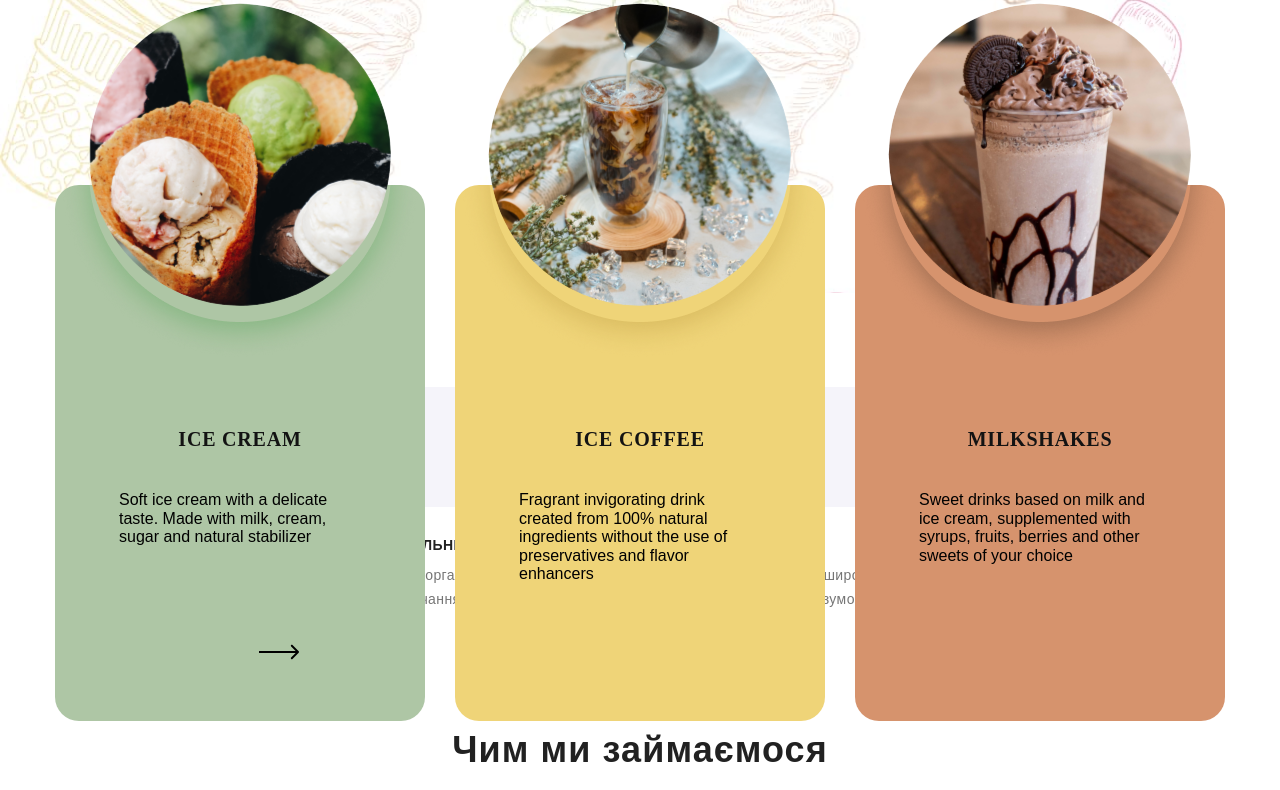
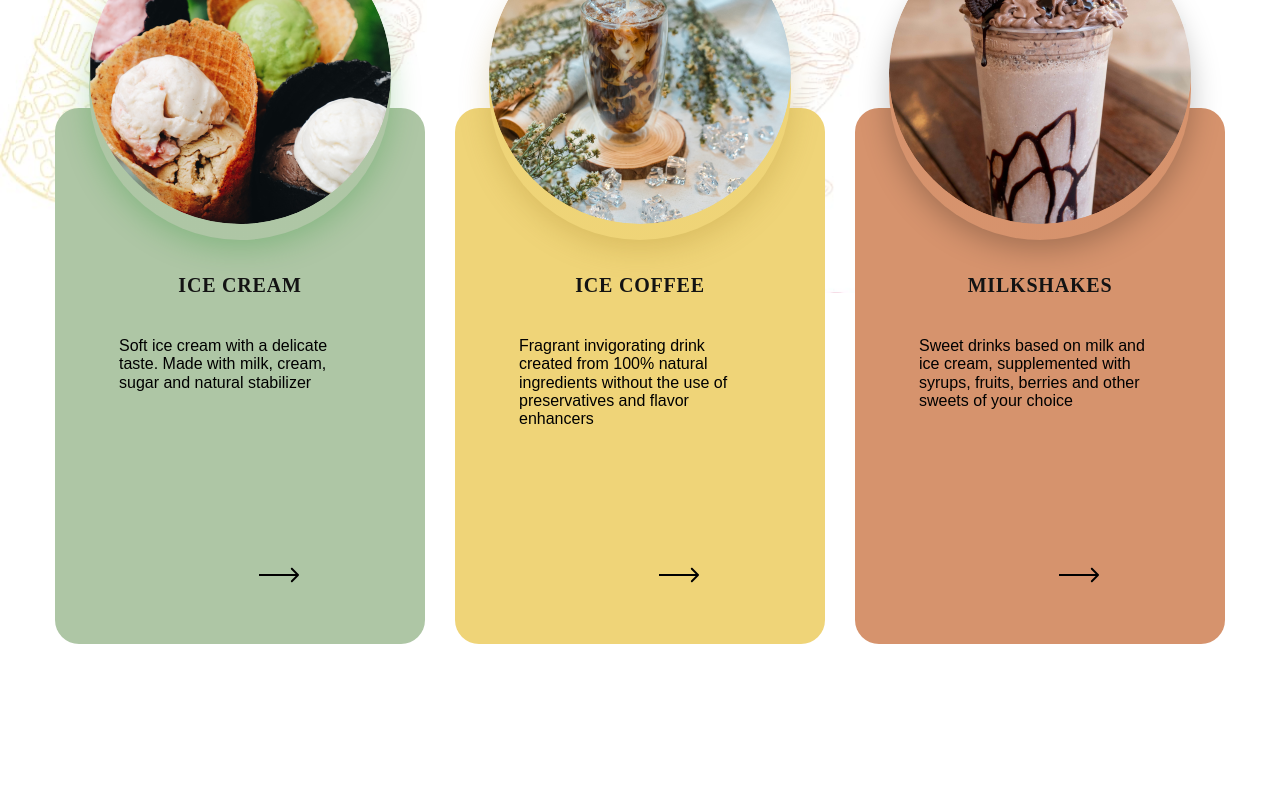
Before and after one commit to Tatiana-Tsymbaliuk/project-12, a plain HTML site: page index.html in a window 1280 px wide. Shown: the part 388-1178 px from the top of the page. After the commit the page ends 1140 px from the top, so only its background shows below. Drawn offline with nearby package versions, Linux system fonts and the light colour scheme; files whose address does not match are found by name.

Commit message:
create two

```diff
--- a/index.html
+++ b/index.html
@@ -49,34 +49,49 @@
   <main>
     <section class="products">
       <div class="container">
-        <h3 class="products-label">100% natural</h3>
-        <h2 class="products-caption">products</h2>
-        <button type="button" class="btn" data-modal-open>Замовити послугу</button>
-        <ul class="list products-list" >
-          <li class="products-one">
-            <h4 class="products-title">ice cream</h4>
-            <p class="products-info">Soft ice cream with a delicate taste. Made with milk, cream, sugar and natural stabilizer</p>
-            <button class="btn-products">
+        <h3 class="products__abel">100% natural</h3>
+        <h2 class="products__caption">products</h2>
+       <!--<button type="button" class="btn" data-modal-open>Замовити послугу</button>-->
+        <ul class="list products__ist" >
+          <li class="products__one products__item">
+            <div class="product__one-img"></div>
+            <h4 class="products__title">ice cream</h4>
+            <p class="products__info">Soft ice cream with a delicate taste. Made with milk, cream, sugar and natural stabilizer</p>
+            <button class="btn__products">
               <svg width="40" height="16">
                 <use href="./images/icons.svg#icon-arrow"></use>
                       </svg>
 
                     </button>
           </li>
-          <li class="products-two">
-            <h4 class="products-title">ice coffee</h4>
-            <p class="products-info">Fragrant invigorating drink created from 100% natural ingredients without the use of preservatives and flavor enhancers</p>
+          <li class="products__two products__item">
+            <div class="product__two-img"></div>
+            <h4 class="products__title">ice coffee</h4>
+            <p class="products__info">Fragrant invigorating drink created from 100% natural ingredients without the use of preservatives and flavor enhancers</p>
+            <button class="btn__products">
+              <svg width="40" height="16">
+                <use href="./images/icons.svg#icon-arrow"></use>
+              </svg>
+
+            </button>
           </li>
-          <li class="products-three">
-            <h4 class="products-title">milkshakes</h4>
-            <p class="products-info">Sweet drinks based on milk and ice cream, supplemented with syrups, fruits, berries and other sweets of your choice</p>
+          <li class="products__three products__item">
+            <div class="product__three-img"></div>
+            <h4 class="products__title">milkshakes</h4>
+            <p class="products__info">Sweet drinks based on milk and ice cream, supplemented with syrups, fruits, berries and other sweets of your choice</p>
+            <button class="btn__products">
+              <svg width="40" height="16">
+                <use href="./images/icons.svg#icon-arrow"></use>
+              </svg>
+
+            </button>
           </li>
         </ul>
       </div>
     </section>
 
 
-  <section class="about">
+  <!--<section class="about">
       <div class="container">
         <h2 class="visually-hidden">Наші переваги</h2>
         <ul class="list list-our-virtues">
--- a/sass/components/_typography.scss
+++ b/sass/components/_typography.scss
@@ -49,7 +49,7 @@
         height: 600px;
 }
 }
-.products-caption {
+.products__caption {
 
         font-family: 'Seymour One';
         font-style: normal;
@@ -73,7 +73,7 @@
 }
 }
 
-.products-label{
+.products__label{
         font-family: 'Montserrat';
         font-style: normal;
         font-weight: 800;
@@ -86,7 +86,7 @@
         margin-bottom: 12px;
 
 }
-.products-list{
+.products__ist{
         display: flex;
         flex-wrap: wrap;
         gap: 30px;
@@ -104,76 +104,20 @@
 }
 
 
-.products-one{
+.products__item {
         position: relative;
-        align-items: center;
         width: 280px;
         height: 420px;
         padding-left: 40px;
         padding-right: 40px;
-        border-radius: 24px;
-        background-color: #AEC6A5;
-        margin-bottom: 108px;
-        background-image: url(../images/products/ellips.png);
- background-repeat: no-repeat;
-       background-position: top -100px center;
+
         @media screen and (min-width: 768px)and(max-width: 1199px) {
                 width: 224px;
+                height: 428px;
                 padding-left: 26px;
                 padding-right: 26px;
-
-        }
-@media screen and (min-width: 1200px) {
-
-        width: 370px;
-        height: 536px;
-        padding-left: 64px;
-        padding-right: 64px;
-        background-image: url(../images/products/ellipsl.png);
-        background-position: top -187px center;
-                 }
-}
-
-.products-one:before {
-        display: block;
-        width: 200px;
-        height: 200px;
-        border-radius: 50%;
-        background-size: contain;
-        background-image: url(../images/products/ice.png);
-        content: "";
-        transform: translateY(-50%);
-
-@media screen and (min-width: 768px)and(max-width: 1199px) {
-        transform: translate(-7%,-50%);
-
-        }
-@media screen and (min-width: 1200px) {
-        width: 302px;
-        height: 302px;
-        background-image: url(../images/products/ice_l.png);
-        content: "";
-        transform: translate(-10%, -60%);
-  }
-}
-
-
-.products-two{
-        align-items: center;
-        width: 280px;
-        height: 420px;
-        padding-left: 40px;
-        padding-right: 40px;
-        border-radius: 24px;
-        background-color: #EFD478;
-        margin-bottom: 108px;
-        background-image: url(../images/products/ellipstwo.png);
-        background-repeat: no-repeat;
-        background-position: top -100px center;
-@media screen and (min-width: 768px)and(max-width: 1199px) {width: 224px;
-        width: 224px;
-        padding-left: 26px;
-        padding-right: 26px;
+                padding-bottom: 133px;
+                margin-bottom: 0px;
         }
 
         @media screen and (min-width: 1200px) {
@@ -181,79 +125,201 @@ position: relative;
                 height: 536px;
                 padding-left: 64px;
                 padding-right: 64px;
-        background-image: url(../images/products/ellipslcofe.png);
+                margin-bottom: 0px;
+        }
+}
+
+.products__one {
+        background-color: #AEC6A5;
+        border-radius: 24px;
+        // background-image: url(../images/products/ellips.png);
+        // background-repeat: no-repeat;
+        background-position: top -100px center;
+        margin-bottom: 108px;
+
+        @media screen and (min-width: 1200px) {
+                // background-image: url(../images/products/ellipsl.png);
                 background-position: top -187px center;
         }
 }
 
-.products-two:before {
-        display: flex;
+.product__one-img {
         width: 200px;
         height: 200px;
+        background-size: cover;
+        position: absolute;
+        left: 50%;
+        transform: translateX(-50%);
+        top: -100px;
+        z-index: 1;
         border-radius: 50%;
-        background-image: url(../images/products/cofe.png);
-        content: " ";
-        transform: translateY(-50%);
-@media screen and (min-width: 768px)and(max-width: 1199px) {
-        transform: translate(-7%, -50%);
-
-                }
+        background: linear-gradient(0deg, rgba(156, 190, 143, 0.7), rgba(156, 190, 143, 0.7)), #D9D9D9;
+        box-shadow: 0px 8px 30px rgba(10, 136, 23, 0.25);
 @media screen and (min-width: 1200px) {
                 width: 302px;
                 height: 302px;
-        background-image: url(../images/products/cofe_l.png);
-        content: "";
-        transform: translate(-10%, -60%);
+                top: -170px;
+        }
+        &:before {
+                content: '';
+                background: url(../images/products/ice.png);
+                background-size: cover;
+                width: 100%;
+                height: 100%;
+                border-radius: 50%;
+                position: absolute;
+        top: -12px;
+
+                @media screen and (min-width: 1200px) {
+                        top: -16px;
+                        background: url(../images/products/ice_l.png);
                 }
         }
-.products-three {
-        position: relative;
-        width: 280px;
-        height: 420px;
-        padding-left: 40px;
-        padding-right: 40px;
-        border-radius: 24px;
-        background-color: #D6936D;
-        background-image: url(../images/products/ellipsthree.png);
-        background-repeat: no-repeat;
-        background-position: top -100px center;
-        margin-bottom: 60px;
-@media screen and (min-width: 768px)and(max-width: 1199px) {
-        width: 224px;
-        padding-left: 26px;
-        padding-right: 26px;
         }
 
+// .products__one:before {
+//         display: block;
+//         width: 200px;
+//         height: 200px;
+//         border-radius: 50%;
+//         background-size: contain;
+//         background-image: url(../images/products/ice.png);
+
+//         content: "";
+//         transform: translateY(-50%);
+
+// @media screen and (min-width: 768px)and(max-width: 1199px) {
+//                 transform: translate(-7%, -50%);
+//         }
+
+// @media screen and (min-width: 1200px) {
+//                 width: 302px;
+//                 height: 302px;
+//                 background-image: url(../images/products/ice_l.png);
+//                 content: "";
+//                 transform: translate(-10%, -60%);
+//         }
+// }
+
+
+.products__two {
+        background-color: #EFD478;
+        border-radius: 24px;
+       // background-image: url(../images/products/ellipstwo.png);
+        //background-repeat: no-repeat;
+        background-position: top -100px center;
+        margin-bottom: 108px;
+
         @media screen and (min-width: 1200px) {
-        width: 370px;
-        height: 536px;
-        padding-left: 64px;
-        padding-right: 64px;
-        background-image: url(../images/products/ellipslmilk.png);
+               // background-image: url(../images/products/ellipslcofe.png);
+                background-position: top -187px center;
+
+        }
+}
+.product__two-img {
+        width: 200px;
+        height: 200px;
+        background-size: cover;
+        position: absolute;
+        left: 50%;
+        transform: translateX(-50%);
+        top: -100px;
+        z-index: 1;
+        border-radius: 50%;
+        background: linear-gradient(0deg, rgba(248, 210, 78, 0.7), rgba(248, 210, 78, 0.7)), #D9D9D9;
+        box-shadow: 0px 8px 30px rgba(153, 114, 23, 0.25);
+@media screen and (min-width: 1200px) {
+        width: 302px;
+        height: 302px;
+        top: -170px;
+        }
+        &:before {
+                content: '';
+                background: url(../images/products/cofe.png);
+                background-size: cover;
+                width: 100%;
+                height: 100%;
+                border-radius: 50%;
+                position: absolute;
+                 top: -12px;
+
+                @media screen and (min-width: 1200px) {
+                        top: -16px;
+                background: url(../images/products/cofe_l.png);
+                }
+}}
+//.products__two:before {
+      //  display: flex;
+       // width: 200px;
+       // height: 200px;
+      //  border-radius: 50%;
+      //  background-image: url(../images/products/cofe.png);
+       // content: " ";
+       // transform: translateY(-50%);
+
+       // @media screen and (min-width: 768px)and(max-width: 1199px) {
+           //     transform: translate(-7%, -50%);
+
+      //  }
+
+     //   @media screen and (min-width: 1200px) {
+           //     width: 302px;
+            //    height: 302px;
+           //     background-image: url(../images/products/cofe_l.png);
+          //      content: "";
+          //      transform: translate(-10%, -60%);
+      //  }
+//}
+
+.products__three {
+        background-color: #D6936D;
+        border-radius: 24px;
+        //background-image: url(../images/products/ellipsthree.png);
+        //background-repeat: no-repeat;
+        background-position: top -100px center;
+
+
+        @media screen and (min-width: 1200px) {
+               // background-image: url(../images/products/ellipslmilk.png);
                 background-position: top -187px center;
         }
 }
 
-.products-three:before {
-        display: flex;
+.product__three-img {
         width: 200px;
         height: 200px;
+        background-size: cover;
+        position: absolute;
+        left: 50%;
+        transform: translateX(-50%);
+        top: -100px;
+        z-index: 1;
         border-radius: 50%;
-        background-image: url(../images/products/shakes.png);
-        content: " ";
-        transform: translateY(-50%);
-@media screen and (min-width: 768px) {
-        transform: translate(-7%, -50%);
-        }
+        background: linear-gradient(0deg, rgba(213, 117, 63, 0.7), rgba(213, 117, 63, 0.7)), #D9D9D9;
+        box-shadow: 0px 8px 30px rgba(0, 0, 0, 0.25);
 @media screen and (min-width: 1200px) {
                 width: 302px;
                 height: 302px;
-        background-image: url(../images/products/shakes_l.png);
-        content: "";
-        transform: translate(-10%, -60%);
+                top: -170px;
+        }
+        &:before {
+                content: '';
+                background: url(../images/products/shakes.png);
+                background-size: cover;
+                width: 100%;
+                height: 100%;
+                border-radius: 50%;
+                position: absolute;
+                top: -12px;
+        @media screen and (min-width: 1200px) {
+                        top: -16px;
+                        background: url(../images/products/shakes_l.png);
                 }
         }
-.products-title{
+
+}
+
+.products__title{
         font-family: 'Montserrat';
         font-style: normal;
         font-weight: 700;
@@ -263,10 +329,12 @@ position: relative;
         letter-spacing: 0.04em;
         text-transform: uppercase;
         color: #131313;
-        margin-top: -60px;
+        margin-top: 123px;
         margin-bottom: 40px;
-}
-.product-info{
+        @media screen and (min-width: 1200px) {
+                margin-top: 165px;
+}}
+.product__info{
         font-family: 'Montserrat';
         font-style: normal;
         font-weight: 400;
@@ -277,7 +345,7 @@ position: relative;
         color: #131313;
 
 }
-.btn-products{
+.btn__products{
 
                bottom: 60px;
                 right:120px;
```
Also changed, not shown: css/main.css, css/main.min.css, 2 other files. Lines whose indentation alone changed are shown as unchanged.
